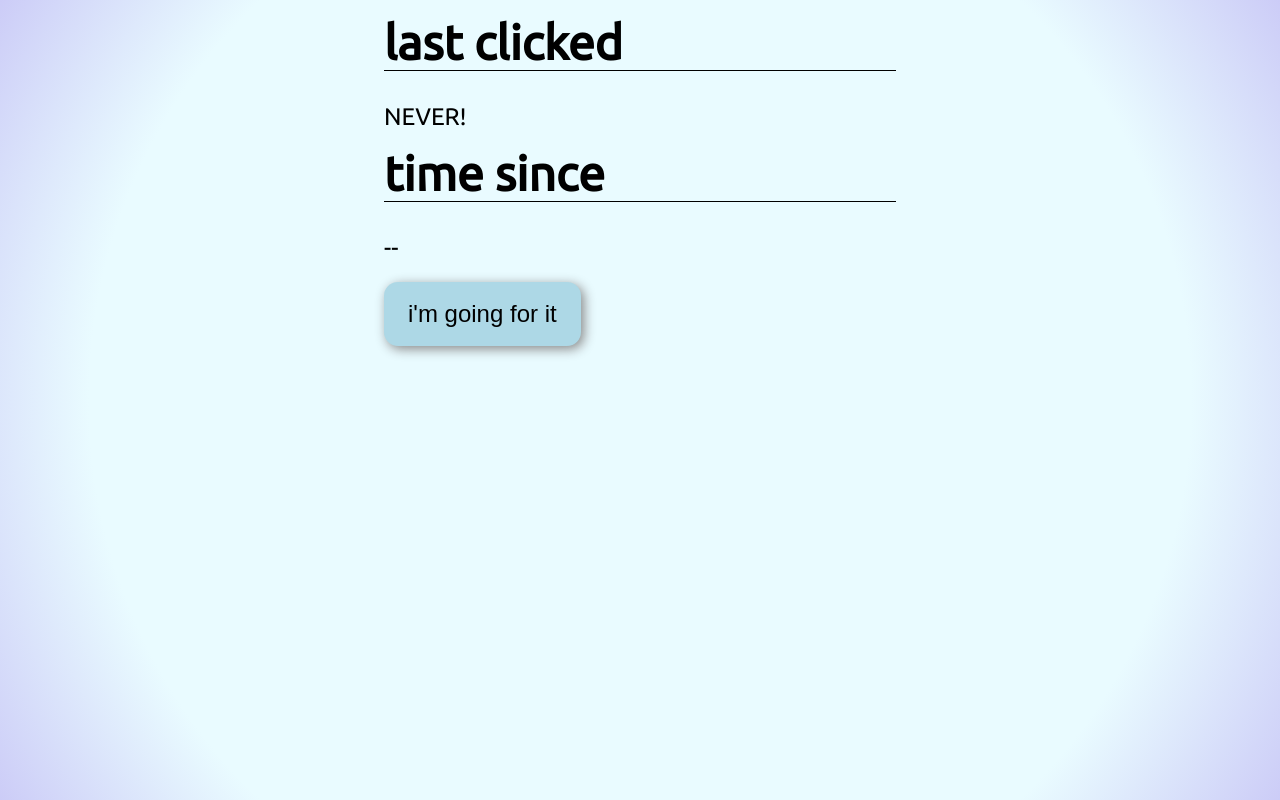
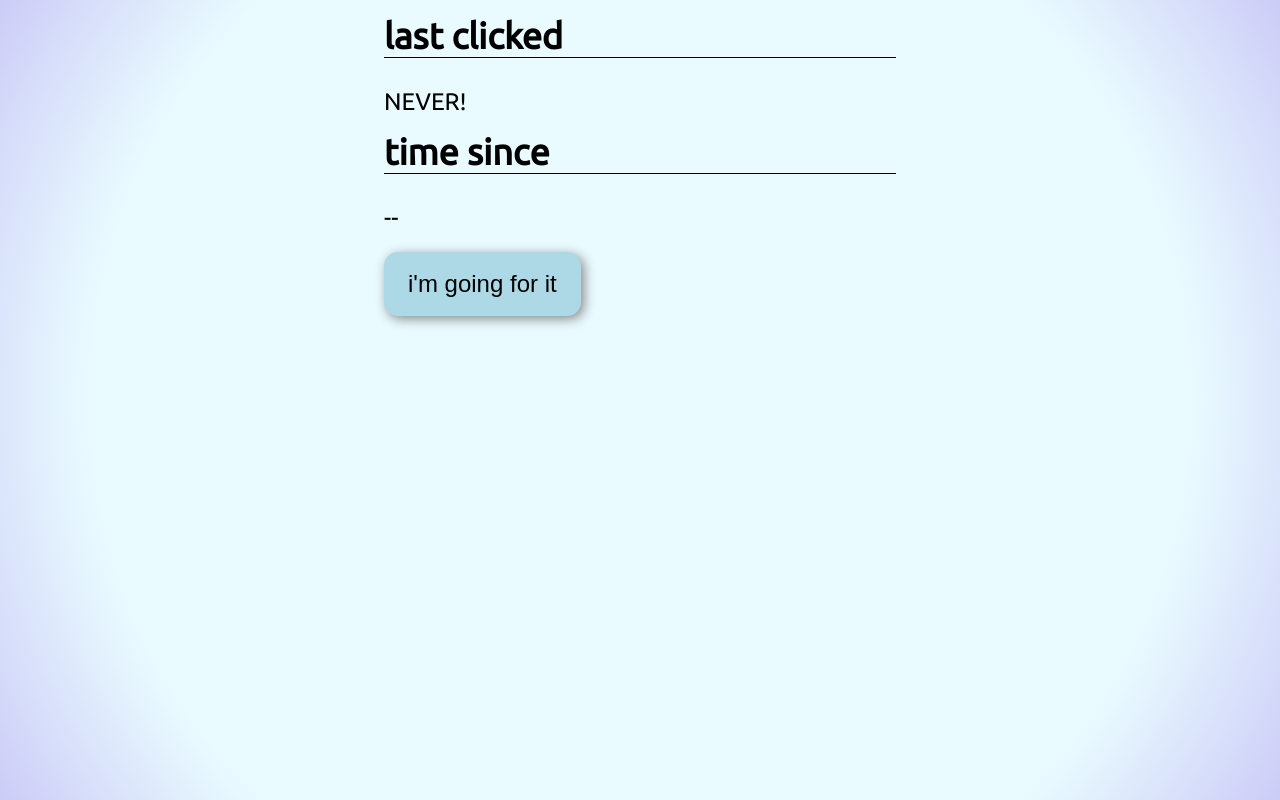
Before and after one commit to skain/skain.github.io, a plain HTML site: page habit.htm in a window 1280 px wide. Drawn offline with Linux system fonts and the light colour scheme.

Commit message:
better sizing

```diff
--- a/habit.htm
+++ b/habit.htm
@@ -13,7 +13,7 @@
 		}
 
 		html {
-			background-image: radial-gradient(circle, rgba(233,251,255,1) 73%, rgba(204,204,247,1) 100%);
+			background-image: radial-gradient(circle, rgba(233, 251, 255, 1) 73%, rgba(204, 204, 247, 1) 100%);
 			background-attachment: fixed;
 		}
 
@@ -23,7 +23,7 @@
 			margin: 0px;
 		}
 
-		h1 {
+		h2 {
 			border-bottom: solid 1px black;
 			margin-top: 15px;
 		}
@@ -48,17 +48,13 @@
 
 <body>
 	<div id="app">
-		<h1>last clicked</h1>
-		<div>
-			<div id="last-clicked">
+		<h2>last clicked</h2>
+		<div id="last-clicked">
 
-			</div>
 		</div>
-		<h1>time since</h1>
-		<div>
-			<div id="time-since">
+		<h2>time since</h2>
+		<div id="time-since">
 
-			</div>
 		</div>
 		<div>
 			<div>
```
